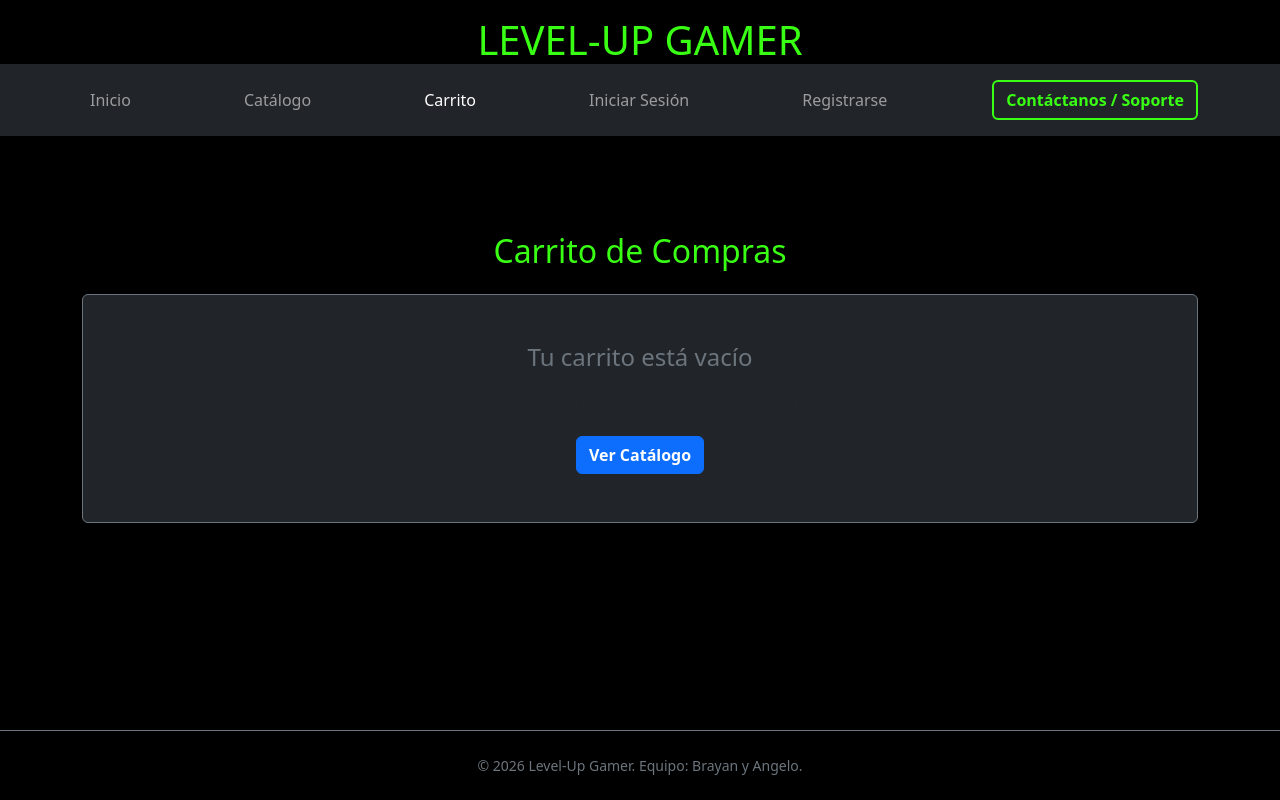
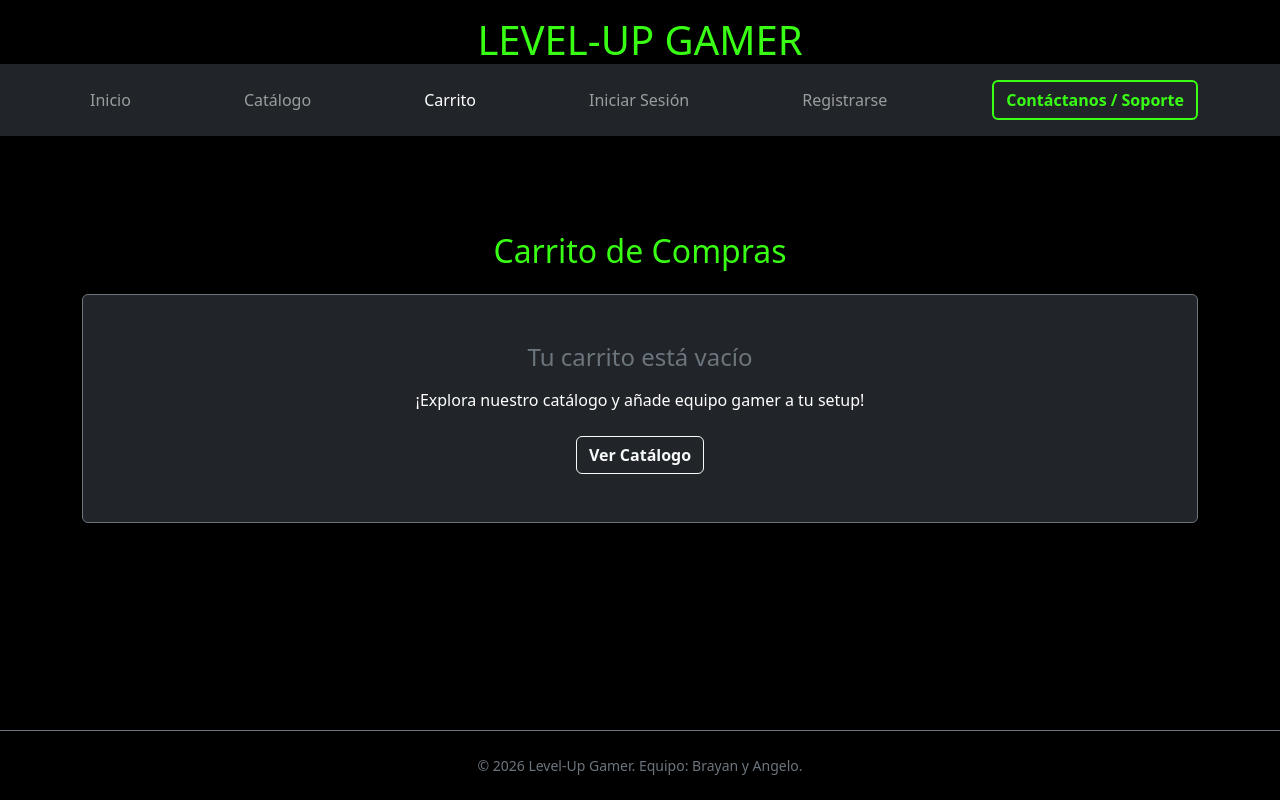
Before and after one commit to campillay25/FS2_07V_G3_EV2, a React (Vite) app: page /carrito in a window 1280 px wide. Built offline with nearby package versions, Linux system fonts and the light colour scheme.

Commit message:
arreglo de en login, register y cart

```diff
--- a/src/App.jsx
+++ b/src/App.jsx
@@ -1,4 +1,3 @@
-import { useState } from 'react'
 import { Routes, Route } from 'react-router-dom'
 import AppNavbar from './components/AppNavbar'
 import AppFooter from './components/AppFooter'
@@ -10,30 +9,16 @@ import RegisterView from './views/RegisterView'
 import ContactView from './views/ContactView'
 
 function App() {
-  const [carrito, setCarrito] = useState([])
 
-  const agregarAlCarrito = (producto) => {
-    setCarrito((prevCarrito) => {
-    const productoExistente = prevCarrito.find((item) => item.id === producto.id)
-
-    if (productoExistente) {
-      return prevCarrito.map((item) =>
-        item.id === producto.id ? { ...item, cantidad: item.cantidad + 1 } : item
-      )
-    } else {
-     return [...prevCarrito, { ...producto, cantidad: 1 }]
-    }
-  })
-}
   return (
     <div className="bg-black text-white min-vh-100 d-flex flex-column">
       <AppNavbar />
       <main className="flex-grow-1">
         <Routes>
           <Route path="/" element={<HomeView />} />
-          <Route path="/productos" element={<ProductsView agregarAlCarrito={agregarAlCarrito} />} />
+          <Route path="/productos" element={<ProductsView/>} />
           <Route path="/login" element={<LoginView />} />
-          <Route path="/carrito" element={<CartView carrito={carrito} setCarrito={setCarrito} />} />
+          <Route path="/carrito" element={<CartView />} />
           <Route path="/registro" element={<RegisterView />} />
           <Route path="/contacto" element={<ContactView />} />
         </Routes>
--- a/src/views/CartView.jsx
+++ b/src/views/CartView.jsx
@@ -52,8 +52,8 @@ const [carrito, setCarrito] = useState([])
       {carrito.length === 0 ? (
         <div className="text-center py-5 bg-dark rounded border border-secondary text-white">
           <h4 className="text-secondary mb-3">Tu carrito está vacío</h4>
-          <p className="text-muted">¡Explora nuestro catálogo y añade equipo gamer a tu setup!</p>
-          <Button as={Link} to="/productos" variant="primary" className="fw-bold mt-2">
+          <p className="text">¡Explora nuestro catálogo y añade equipo gamer a tu setup!</p>
+          <Button as={Link} to="/productos" variant="outline-light" className="fw-bold mt-2">
             Ver Catálogo
           </Button>
         </div>
@@ -88,9 +88,9 @@ const [carrito, setCarrito] = useState([])
                       <td style={{ color: '#39FF14' }}>${item.precio.toLocaleString('es-CL')}</td>
                       <td className="text-center">
                         <div className="d-flex justify-content-center align-items-center gap-2">
-                          <Button variant="outline-secondary" size="sm" onClick={() => decrementar(item.id)}>-</Button>
+                          <Button variant="outline-light" size="sm" onClick={() => decrementar(item.id)}>-</Button>
                           <span className="fw-bold px-2 text-white">{item.cantidad}</span>
-                          <Button variant="outline-primary" size="sm" onClick={() => incrementar(item.id)}>+</Button>
+                          <Button variant="outline-light" size="sm" onClick={() => incrementar(item.id)}>+</Button>
                         </div>
                       </td>
                       <td className="text-end fw-bold text-white">
--- a/src/views/LoginView.jsx
+++ b/src/views/LoginView.jsx
@@ -40,7 +40,6 @@ function LoginView(){
                 <Form.Label className="text-light">Correo Electrónico</Form.Label>
                 <Form.Control
                   type="email"
-                  placeholder="tucorreo@ejemplo.com"
                   value={email}
                   onChange={(e) => setEmail(e.target.value)}
                   className="bg-secondary text-white border-0"
@@ -51,7 +50,6 @@ function LoginView(){
                 <Form.Label className="text-light">Contraseña</Form.Label>
                 <Form.Control
                   type="password"
-                  placeholder="Contraseña"
                   value={password}
                   onChange={(e) => setPassword(e.target.value)}
                   className="bg-secondary text-white border-0"
--- a/src/views/RegisterView.jsx
+++ b/src/views/RegisterView.jsx
@@ -40,7 +40,6 @@ function RegisterView() {
                 <Form.Label className="text-light">Nombre de Usuario</Form.Label>
                 <Form.Control
                   type="text"
-                  placeholder="Tu GamerTag o Nombre"
                   value={nombre}
                   onChange={(e) => setNombre(e.target.value)}
                   className="bg-secondary text-white border-0"
@@ -48,10 +47,9 @@ function RegisterView() {
               </Form.Group>
 
               <Form.Group className="mb-3" controlId="formEmailReg">
-                <Form.Label className="text-light">Correo Electrnico</Form.Label>
+                <Form.Label className="text-light">Correo Electronico</Form.Label>
                 <Form.Control
                   type="email"
-                  placeholder="tucorreo@ejemplo.com"
                   value={email}
                   onChange={(e) => setEmail(e.target.value)}
                   className="bg-secondary text-white border-0"
@@ -62,7 +60,6 @@ function RegisterView() {
                 <Form.Label className="text-light">Contraseña</Form.Label>
                 <Form.Control
                   type="password"
-                  placeholder="Crea una contraseña segura"
                   value={password}
                   onChange={(e) => setPassword(e.target.value)}
                   className="bg-secondary text-white border-0"
```
